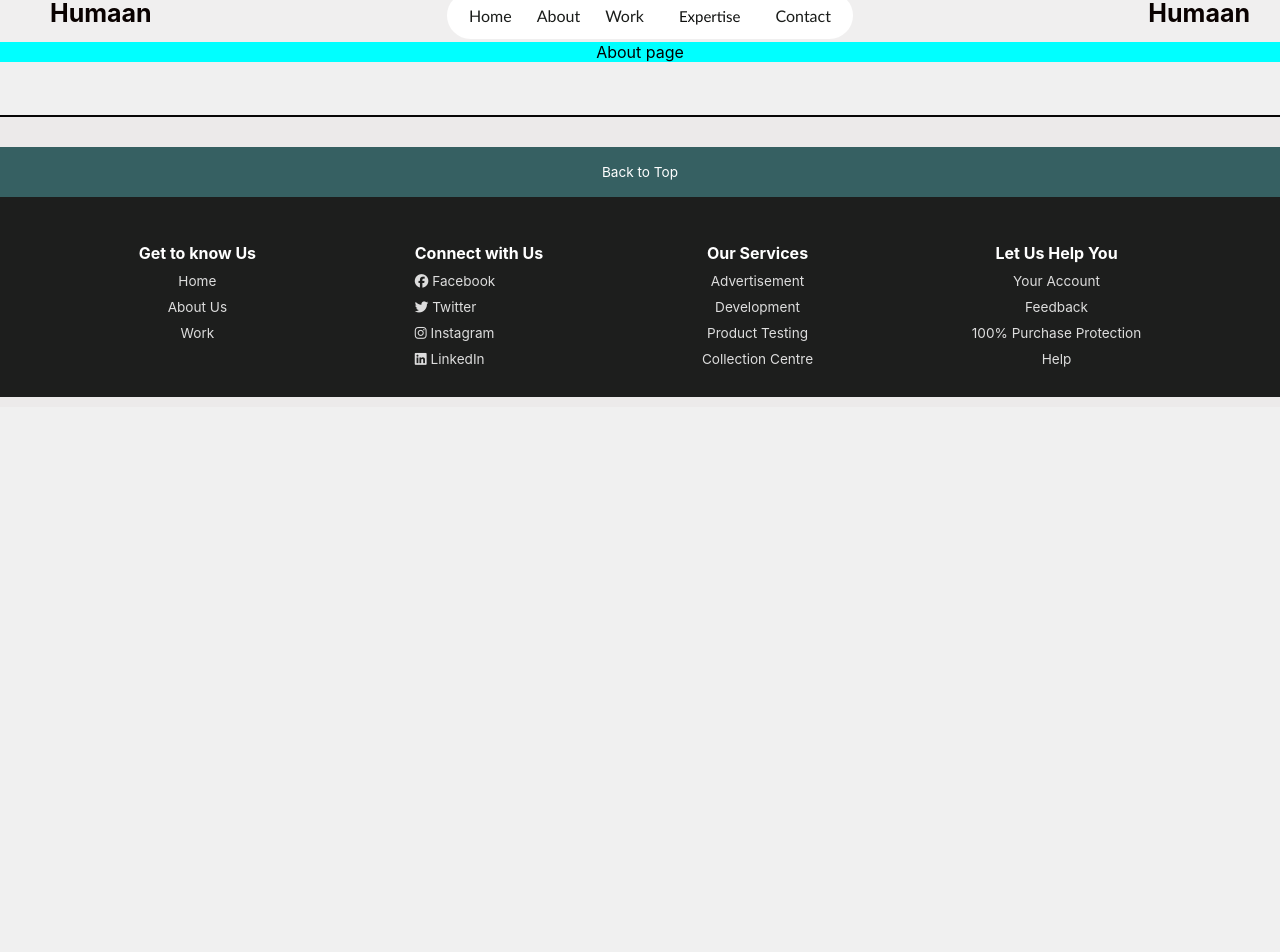
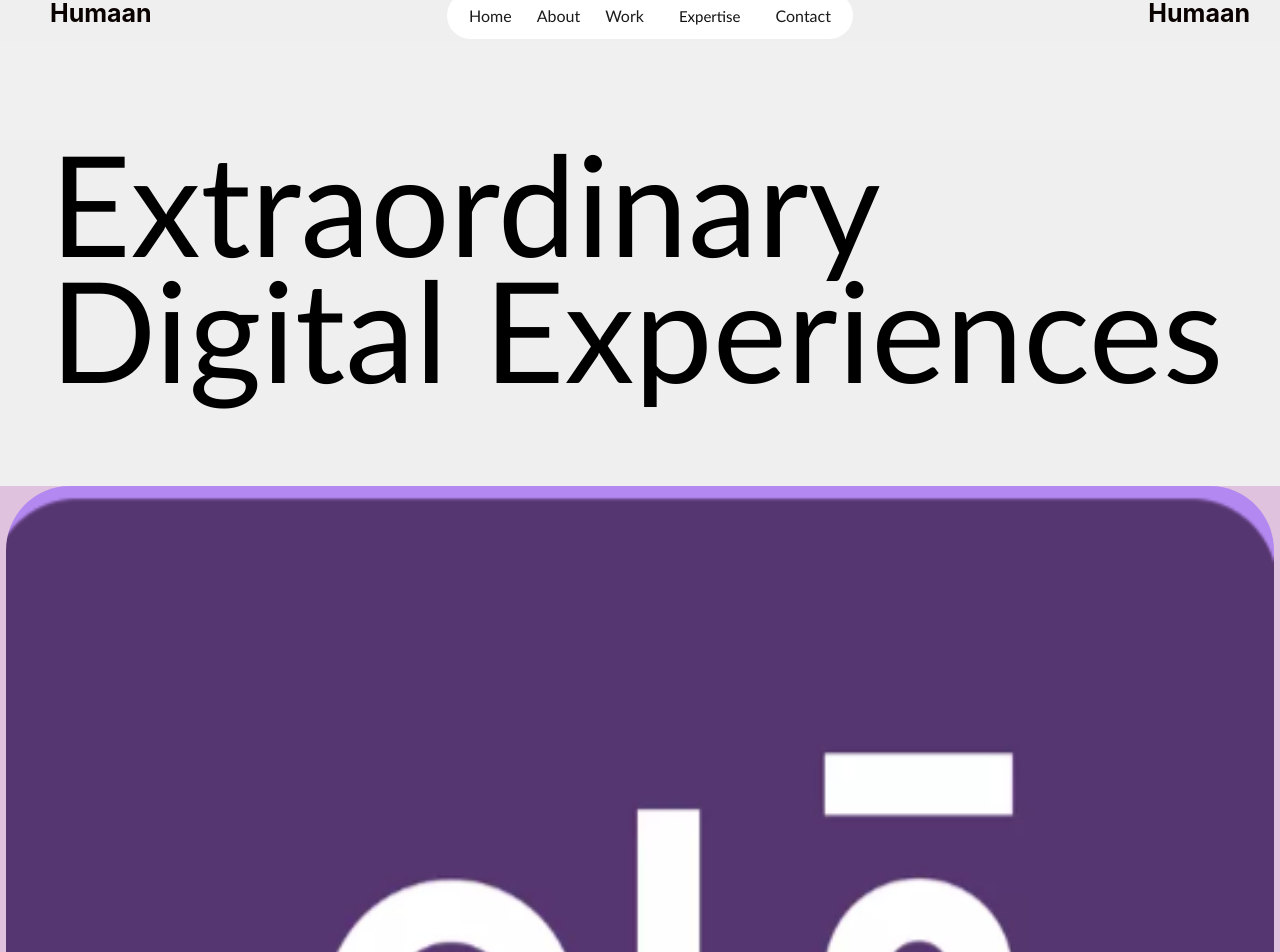
Before and after one commit to NITESH7KUMAR/Project-Wix, a React (Create React App) app: page /About in a window 1280 px wide. Shown: the part 28-980 px from the top of the page. Before the commit the page ends 800 px from the top, so only its background shows below. Built offline with nearby package versions, Linux system fonts and the light colour scheme.

Commit message:
update About.js

```diff
--- a/src/Components/About/About.js
+++ b/src/Components/About/About.js
@@ -1,13 +1,68 @@
 import React from 'react';
 import './About.css';
-import Footer from '../Footer/Footer.js';
-function About() {
+
+import Footer from '../Footer/Footer';
+import {
+  img1, img2, img3, img4, img5,
+  img6
+} from "../assets";
+
+
+function Home() {
   return (
-    <>
-    <div className="about">About page</div>
-    <Footer/>
-    </>
-  )
-}
 
-export default About
+      <div className='home'>
+        <div className='h1'>
+          <h1>Extraordinary<br />Digital Experiences</h1>
+        </div>
+
+        <div className='home-image'>
+          <img src={img1} alt="Digital Experience" />
+          <div>
+            <h2>We design, build and ship<br/> world-class digital products<br/> for forward-thinking brands.</h2>
+          </div>
+          <div className='home-image1'>
+            <img src={img3} alt="Digital Experience" />
+          </div>
+        </div>
+
+        <div className='home-image2'>
+          <img src={img4} alt="Digital Experience" />
+          <img src={img5} alt="Digital Experience" />
+        </div>
+
+        <div className='home-image3'>
+          <img src={img6} alt="Digital Experience" />
+        </div>
+
+        <div className='home-about'>
+        <h2>Great work for<br/> great people.</h2>
+
+        <div className='home-content'>
+        <div className='about-image'>
+            <img src={img2} alt="Digital Experience" />
+          </div>
+          <div className='about-content1'>
+            <h5>We put people first, understanding that a well-crafted product significantly impacts the lives
+             of those who use it. By empowering users, we’re able to solve unique problems, accelerate progress
+             and unlock potential for our clients.<br/><br/> Our independent spirit drives our creative energy and approach
+             to technology, allowing us to ensure quality and consistently deliver outstanding outcomes.</h5>
+            <button>About Us</button>
+          </div>
+
+          </div>
+        </div>
+        <div className='Hcarousel'>
+          <h1>What's New</h1>
+
+        </div>
+        <div className='Footer'>
+        <Footer/>
+        </div>
+    </div>
+
+  );
+
+};
+
+export default Home;
```
